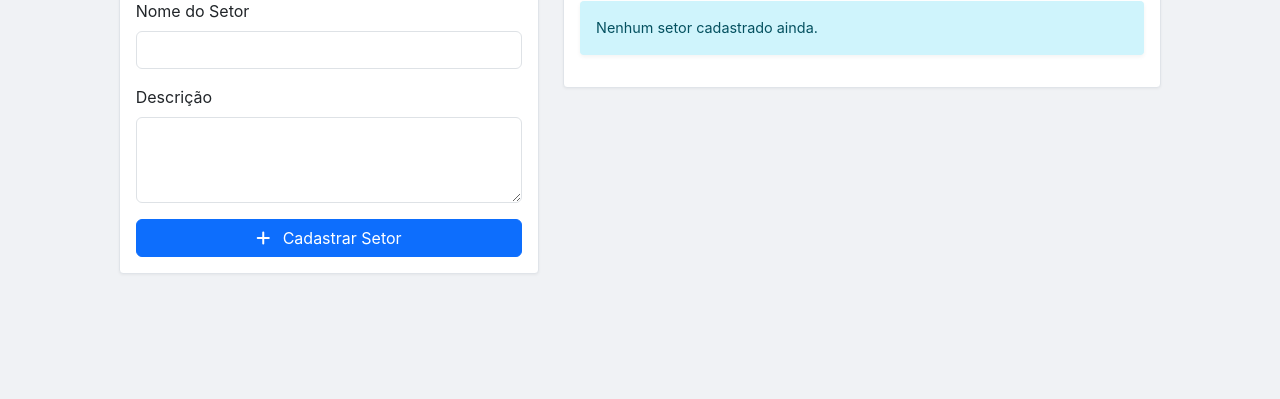
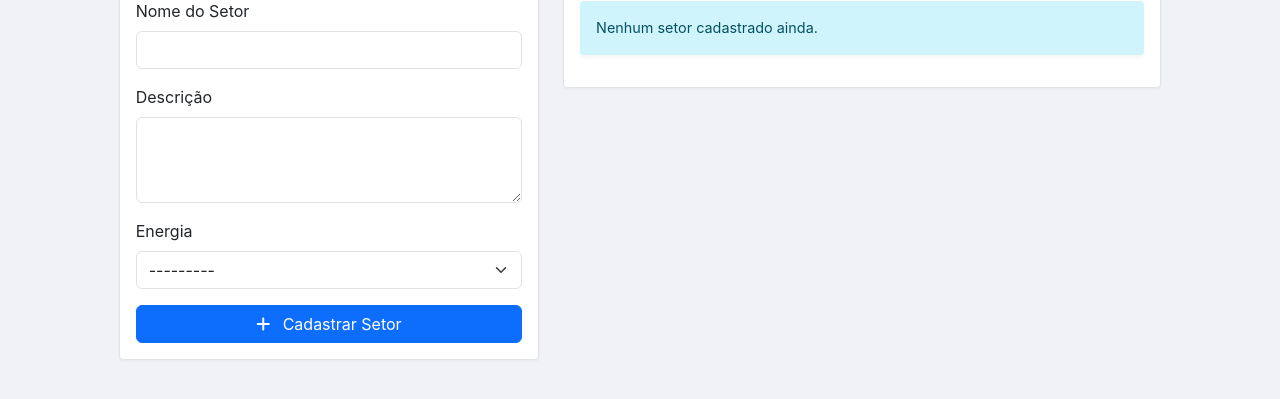
Before and after one commit to Luannz/Sistema_Manutencao, a Django app: template manutencao/templates/manutencao/gerenciar_setores.html in a window 1280 px wide. Shown: the part 144-543 px from the top of the page. Run offline with Django 5.2, Linux system fonts and the light colour scheme; the template is opened without the code that fills it: values that come from a table or form of the project are taken from there, others are empty; some libraries are stand-ins or nearby versions.

Commit message:
adicionando energia nos setores

```diff
--- a/manutencao/forms.py
+++ b/manutencao/forms.py
@@ -47,10 +47,11 @@ class ChamadoForm(forms.ModelForm):
 class SetorForm(forms.ModelForm):
     class Meta:
         model = Setor
-        fields = ['nome', 'descricao']
+        fields = ['nome', 'descricao', 'energia']
         widgets = {
             'nome': forms.TextInput(attrs={'class': 'form-control'}),
             'descricao': forms.Textarea(attrs={'rows': 3, 'class': 'form-control'}),
+            'energia': forms.Select(attrs={'class': 'form-select'}),
         }
 
 
--- a/manutencao/templates/manutencao/gerenciar_setores.html
+++ b/manutencao/templates/manutencao/gerenciar_setores.html
@@ -25,6 +25,11 @@
                             <div class="mb-3">
                                 <label class="form-label">Descrição</label>
                                 {{ form.descricao }}
+                            </div>
+
+                            <div class="mb-3">
+                                <label class="form-label">Energia</label>
+                                {{ form.energia }}
                             </div>
 
                             <button type="submit" class="btn {% if editando %}btn-warning{% else %}btn-primary{% endif %} w-100">
@@ -68,6 +73,13 @@
                                         <small class="text-muted">
                                             <i class="fas fa-cog me-1"></i>
                                             {{ setor.equipamentos.count }} equipamento(s)
+
+                                            {% if setor.energia %}
+                                                <span class="ms-2">
+                                                    <i class="fas fa-bolt me-1 text-warning"></i>
+                                                    Padrão: <strong>{{ setor.energia.numero }}</strong>
+                                                </span>
+                                            {% endif %}
                                         </small>
                                     </div>
                                     <div class="d-flex align-items-center">
```
